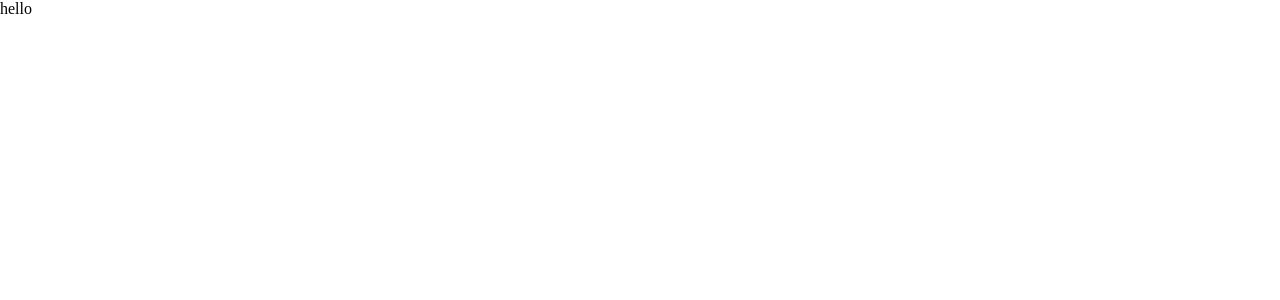
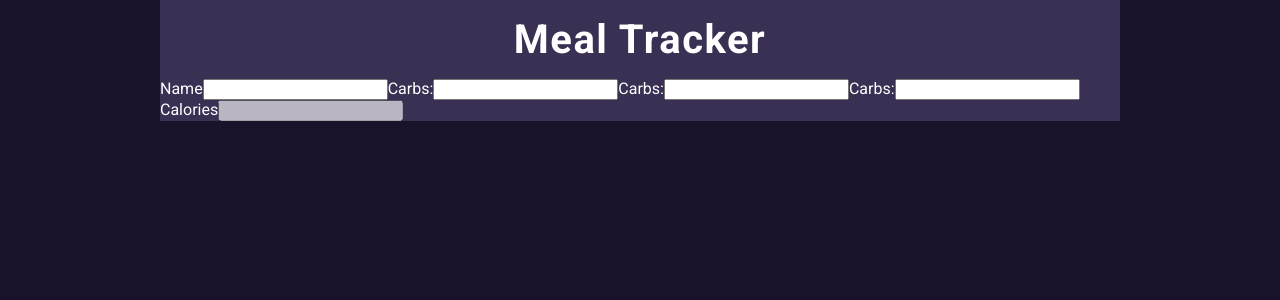
Before and after one commit to jonmico/meal-tracker, a React (Vite) app: page / in a window 1280 px wide. Shown: the top 300 px of the page. Built offline with nearby package versions, Linux system fonts and the light colour scheme.

Commit message:
Add initial static StarterForm.

```diff
--- a/src/App.tsx
+++ b/src/App.tsx
@@ -1,7 +1,28 @@
 import './App.css';
+import { styled } from 'styled-components';
+
+import StarterForm from './components/StarterForm';
+
+const MainWrapper = styled.div`
+  width: 75%;
+  background-color: #393053;
+  margin: auto;
+`;
+const Header = styled.h1`
+  text-align: center;
+  font-size: 2.5rem;
+  letter-spacing: 1.5px;
+  margin: 0;
+  padding: 1rem 0;
+`;
 
 function App() {
-  return <div>hello</div>;
+  return (
+    <MainWrapper>
+      <Header>Meal Tracker</Header>
+      <StarterForm />
+    </MainWrapper>
+  );
 }
 
 export default App;
--- /dev/null
+++ b/src/components/StarterForm.tsx
@@ -0,0 +1,22 @@
+import { styled } from 'styled-components';
+
+export default function StarterForm() {
+  return (
+    <form>
+      <label htmlFor=''>Name</label>
+      <input type='text' />
+
+      <label htmlFor=''>Carbs:</label>
+      <input type='number' name='' id='' />
+
+      <label htmlFor=''>Carbs:</label>
+      <input type='number' name='' id='' />
+
+      <label htmlFor=''>Carbs:</label>
+      <input type='number' name='' id='' />
+
+      <label htmlFor=''>Calories</label>
+      <input type='text' name='' id='' disabled />
+    </form>
+  );
+}
--- a/src/index.css
+++ b/src/index.css
@@ -1,4 +1,9 @@
+@import url('https://fonts.googleapis.com/css2?family=Roboto:wght@400;700;900&display=swap');
+
 body {
+  color: white;
   padding: 0;
   margin: 0;
+  background-color: #18122b;
+  font-family: Roboto, sans-serif;
 }
```
